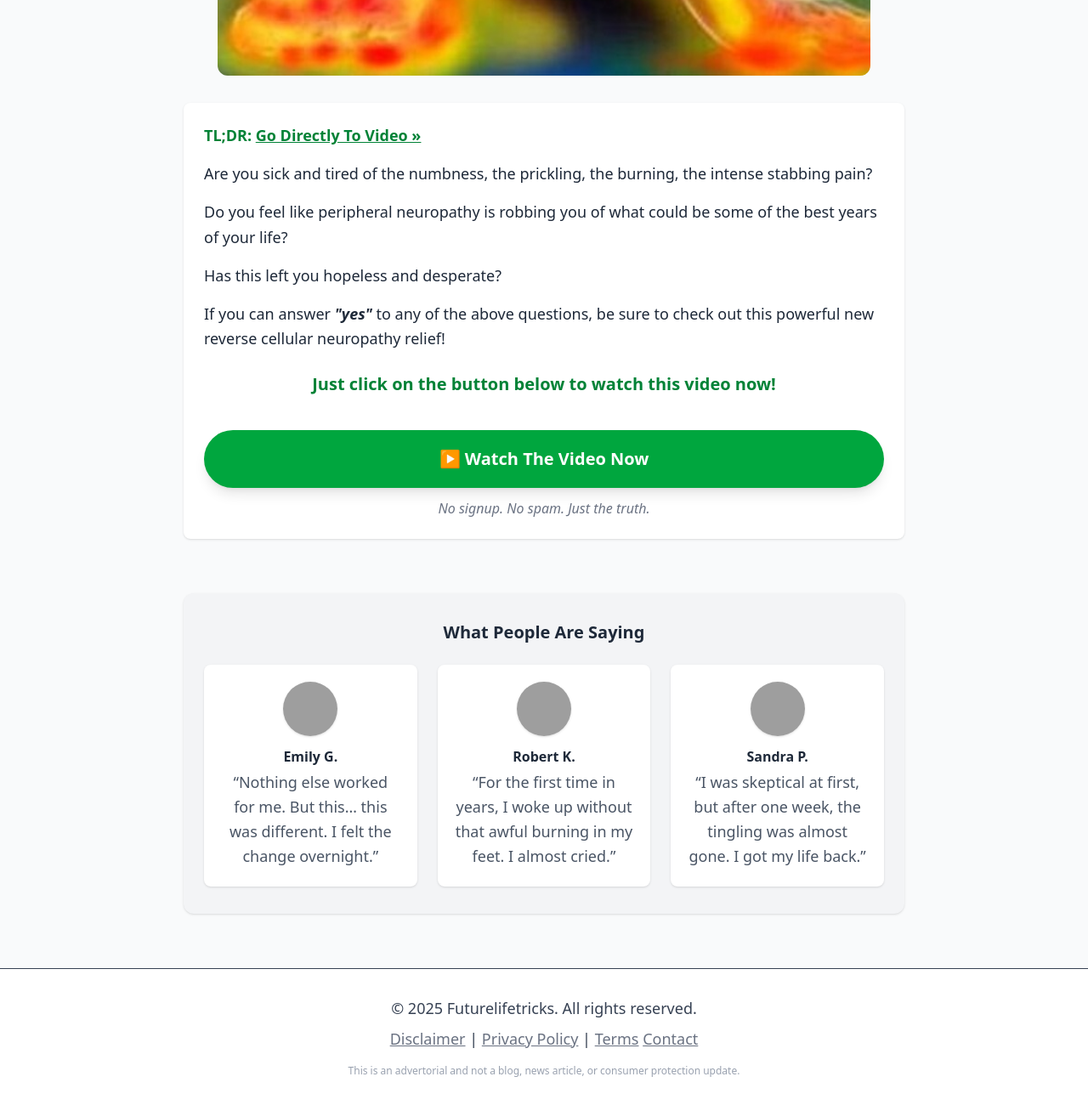
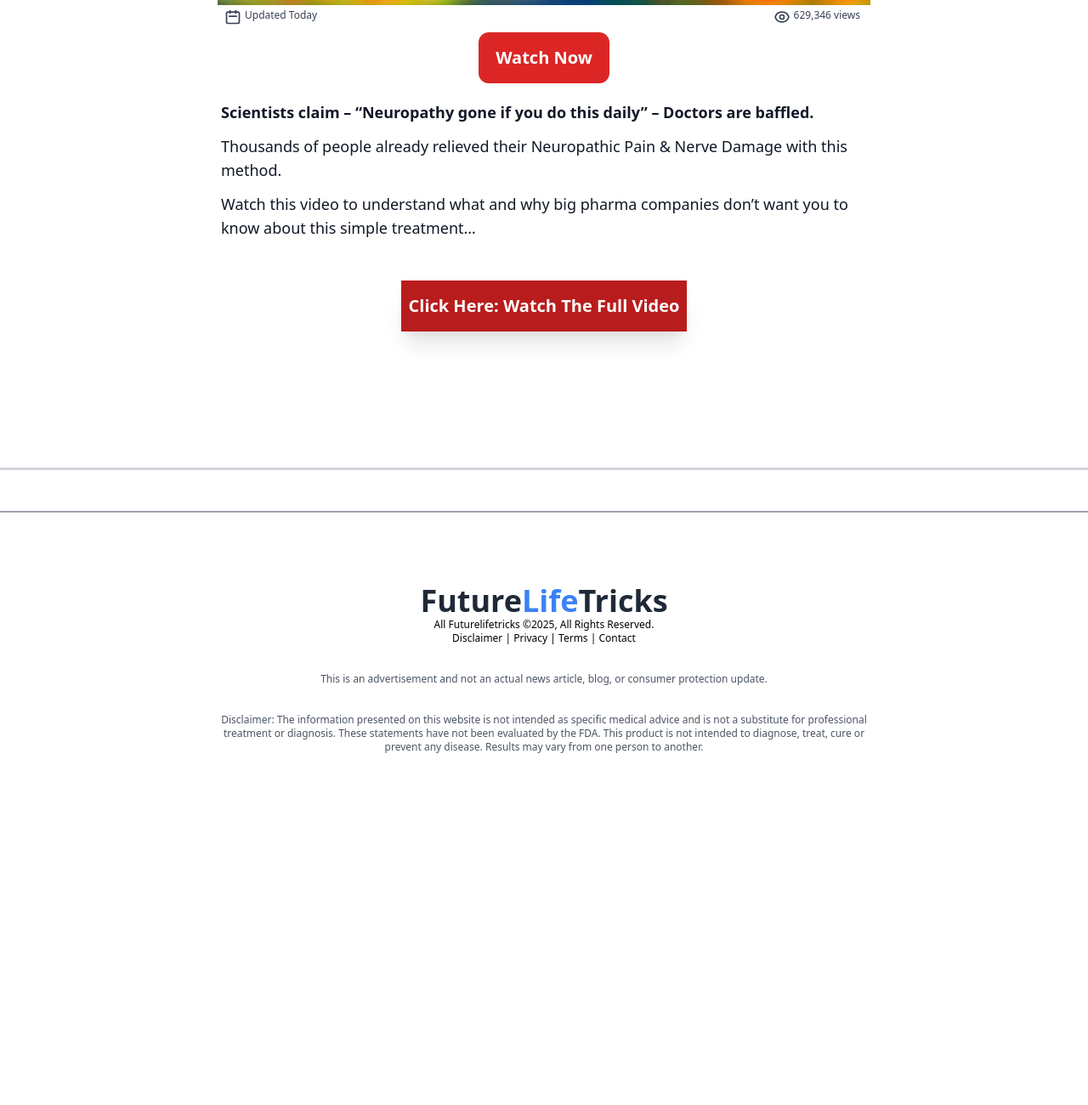
Before and after one commit to burunator/futurelifetricks.com, a website: page nerve-support/indexxxxx.html in a window 1280 px wide. Shown: the part 716-2016 px from the top of the page at 85% size. After the commit the page ends 1703 px from the top, so only its background shows below. Drawn offline with nearby package versions, Linux system fonts and the light colour scheme; grey boxes are pictures that could not be loaded.

Commit message:
np2 lander og

```diff
--- a/nerve-support/indexxxxx.html
+++ b/nerve-support/indexxxxx.html
@@ -4,10 +4,16 @@
 <head>
     <meta charset="UTF-8" />
     <meta name="viewport" content="width=device-width, initial-scale=1.0" />
-    <meta name="theme-color" content="#f0fdf4" />
-    <title>Future Life tricks | Natural Nerve Pain Neuropathy Breakthrough</title>
-    <meta name="description" content="Discover a natural nightly method that helps with mucus, breathing, and sleep." />
-    <link href="/src/output.css" rel="stylesheet" />
+    <title>Futurelifetricks | How To Handle Neuropathy</title>
+    <meta name="author" content="Neuropathy Research News" />
+
+
+    <meta name="description" content="" />
+    <meta property="og:image:width" content="200">
+    <meta property="og:image:height" content="200">
+    <link href="https://unpkg.com/tailwindcss@^1.0/dist/tailwind.min.css" rel="stylesheet" />
+
+
 
     <script>
         window.clickmagick_cmc = {
@@ -21,176 +27,202 @@
     </script>
     <script src='//cdn.clkmc.com/cmc.js'></script>
 
-    <!-- Preload Hero Image -->
-    <link rel="preload" as="image" href="/img/npfootplay_412.webp" type="image/webp" fetchpriority="high" />
+
 </head>
 
-<body class="bg-gray-50 text-gray-900 font-sans antialiased">
-    <!-- Header Section -->
-    <!-- <header
-        class="max-w-screen-xl mx-auto px-4 sm:px-6 py-4 flex flex-col sm:flex-row sm:justify-between sm:items-center gap-2 sm:gap-4">
-        <a href="#" class="flex justify-center sm:justify-start">
-            <img src="img/logo.webp" alt="Brand Logo" class="h-10 w-auto" width="160" height="40" />
-        </a>
-        <div class="text-xs sm:text-lg
- text-green-700 bg-green-100 px-3 py-1 rounded-full font-medium text-center sm:text-left">
-            Backed by research & real stories
-        </div>
-    </header> -->
-
-    <!-- Divider -->
-    <div class="h-[2px] bg-green-500 mb-4 sm:mb-6"></div>
-
-    <!-- Main Content -->
-    <main class="max-w-4xl mx-auto px-4 sm:px-6 text-center">
-        <!-- Headline -->
-
-        <section
-            class="bg-green-100 text-gray-700 text-xs sm:text-sm font-medium py-2 sm:py-3 px-4 sm:px-6 text-center border-b border-gray-200">
-            <p>
-                Trusted by 67,000+ people • Based on expert insights • 100% natural method
-            </p>
-        </section>
-        <h1 class="text-4xl sm:text-5xl font-extrabold leading-tight mb-4">
-            <span class="text-blue-600">Neurologist:</span> Shockingly Obvious Method <span
-                class="text-red-500">Relieves Nerve Pain</span> Immediately -
-            Try
-            Tonight
-        </h1>
-        <p class="text-lg sm:text-xl text-red-600 font-semibold leading-relaxed mb-6">
-            The simple nerve relief method Big Pharma hopes you’ll never find out about.
-        </p>
-
-        <!-- Hero Image mit Link -->
-        <div class="flex justify-center mb-6 sm:mb-8">
-            <a href="https://mweblynix.com/7740/134/210/?subid=[cmc_vid]" id="cta-button"
-                class="w-full max-w-screen-md aspect-[785/492]" aria-label="Watch the video">
-                <picture>
 
 
-                    <!-- WebP Desktop/Tablet -->
-                    <source srcset="/img/npfootplay.jpeg" media="(min-width: 768px)" type="image/webp" />
-                    <!-- WebP Mobile (kleinere Datei) -->
-                    <source srcset="/img/npfootplay_41.webp" media="(max-width: 767px)" type="image/webp" />
 
-                    <!-- Fallback (PNG/JPG) -->
-                    <img src="/img/npfootplay_41.webp" alt="Nerve pain hero"
-                        class="w-full h-full rounded-xl object-cover" width="785" height="492" fetchpriority="high"
-                        decoding="async" sizes="(max-width: 767px) 100vw, 785px" />
-                </picture>
+
+<body class="mb-20 bg-white">
+    <div class="flex max-w-screen-xl mx-auto">
+        <div class="w-full mx-4 my-2 ">
+
+
+            <h1 class="text-4xl font-bold text-center text-gray-800 logo-font">
+                Future<span class="text-blue-500">Life</span>Tricks
+            </h1>
+
+
+        </div>
+
+
+    </div>
+
+
+
+
+    <div class="w-full h-px bg-blue-400 shadow-xl"></div>
+    <div class="w-full h-px mb-2 bg-blue-400 shadow-xl sm:mb-4"></div>
+    <div class="max-w-screen-md m-auto mb-40 bg-white rounded-lg">
+        <div class="text-xs font-light text-gray-500 ">
+            <div class="text-gray-700 ">
+
+
+                <h1
+                    class="mx-3 mb-3 text-2xl font-semibold leading-none text-center text-gray-900 sm:text-left sm:font-extrabold md:text-4xl">
+                    Neurologist: Shockingly Obvious Treatment Relieves Nerve Pain Immediately - Try Tonight</h1>
+                <div class="flex mb-1 font-bold text-gray-600 text-normal sm:text-sm">
+
+                    <img class="w-6 h-6 ml-1 rounded-full sm:w-8 sm:h-8" src="/img/james.png" alt="Author" width="100%">
+                    <p class="pt-1 ml-1 text-xs sm:text-base ">by
+                    <p class="pt-1 pl-1 text-xs font-bold sm:text-base "><a class="text-blue-700">Michael D. Fine</a>
+                        <br>
+                </div>
+
+
+
+
+
+                <div class="mx-auto ">
+                    <a href="https://mwebryza.com/7740/6043/59/?subid=[cmc_vid]" id="cta-button"> <img class="w-full "
+                            src="/img/npfootplay.jpeg" />
                     </a>
                 </div>
 
 
-        <!-- Short Copy Section -->
-        <section
-            class="bg-white font-medium rounded-lg shadow p-5 sm:p-6 text-left text-base sm:text-lg leading-relaxed text-gray-800">
-            <p class="mb-4 font-semibold text-green-700">TL;DR:
-                <a href="https://mweblynix.com/7740/134/210/?subid=[cmc_vid]" id="cta-button"
-                    class="underline hover:text-green-800 transition">Go Directly To Video &raquo;</a>
-            </p>
-
-            <p class="mb-4">Are you sick and tired of the numbness, the prickling, the burning, the intense stabbing
-                pain?</p>
-
-            <p class="mb-4">Do you feel like peripheral neuropathy is robbing you of what could be some of the best
-                years of your life?</p>
-
-            <p class="mb-4">Has this left you hopeless and desperate?</p>
-
-            <p class="mb-4">If you can answer <span class="font-semibold italic">"yes"</span> to any of the above
-                questions, be sure to check out this powerful new reverse cellular neuropathy relief!</p>
-
-            <p class="font-semibold mt-6 text-center text-lg sm:text-xl text-green-700">
-                Just click on the button below to watch this video now!
-            </p>
+                <div class="flex justify-end mr-6 font-medium text-gray-800">
 
 
 
-            <!-- Optimierter CTA Block -->
-            <div class="mt-10 text-center">
-                <a href="https://mweblynix.com/7740/134/210/?subid=[cmc_vid]" id="cta-button"
-                    class="block w-full sm:w-auto bg-green-600 hover:bg-green-700 text-white text-xl font-semibold py-5 px-8 rounded-full shadow-lg transition-all duration-300 ease-in-out text-center">
-                    ▶ Watch The Video Now
-                </a>
-                <p class="mt-3 text-sm sm:text-base text-gray-500 italic">
-                    No signup. No spam. Just the truth.
-                </p>
                 </div>
 
+                <div class="flex justify-between mx-3 mt-1 ml-2 text-xs font-normal sm:font-light md:text-base">
 
-        </section>
+                    <p class="flex mb-1 sm:text-xs">
+                        <!-- Calendar Icon -->
+                        <svg xmlns="http://www.w3.org/2000/svg" class="mr-1 w-4 h-4 md:w-5 md:h-5" fill="none"
+                            viewBox="0 0 24 24" stroke="currentColor">
+                            <path stroke-linecap="round" stroke-linejoin="round" stroke-width="2" d="M8 7V3m8 4V3m-9 8h10M5 21h14a2 2 0 002-2V7a2 2 0 00-2-2H5a2 2 0 00-2
+            2v12a2 2 0 002 2z" />
+                        </svg>
+                        Updated Today
+                    </p>
 
-        <div class="mt-12 sm:mt-16"></div>
-
-        <section class="bg-gray-100 mt-12 py-8 px-4 sm:px-6 rounded-xl shadow-sm">
-            <h2 class="text-center text-lg sm:text-xl font-semibold text-gray-800 mb-6">
-                What People Are Saying
-            </h2>
-
-            <div class="grid grid-cols-1 sm:grid-cols-3 gap-6">
-                <!-- Testimonial 1 -->
-                <div class="bg-white p-5 rounded-lg shadow text-center flex flex-col items-center">
-                    <img src="https://randomuser.me/api/portraits/women/69.jpg" alt="Emily G."
-                        class="w-16 h-16 rounded-full mb-3 shadow-sm" loading="lazy" />
-                    <p class="font-semibold text-gray-800 mb-1">Emily G.</p>
-                    <p class="text-gray-600 text-base sm:text-lg leading-relaxed">
-                        “Nothing else worked for me. But this… this was different. I felt the change overnight.”
-                    </p>
+                    <div class="flex sm:text-xs">
+                        <!-- Eye Icon -->
+                        <svg xmlns="http://www.w3.org/2000/svg" class="mr-1 w-4 h-4 md:w-5 md:h-5" fill="none"
+                            viewBox="0 0 24 24" stroke="currentColor">
+                            <path stroke-linecap="round" stroke-linejoin="round" stroke-width="2"
+                                d="M15 12a3 3 0 11-6 0 3 3 0 016 0z" />
+                            <path stroke-linecap="round" stroke-linejoin="round" stroke-width="2" d="M2.458 12C3.732 7.943 7.523 5
+            12 5c4.477 0 8.268 2.943
+            9.542 7-1.274 4.057-5.065 7-9.542
+            7-4.477 0-8.268-2.943-9.542-7z" />
+                        </svg>
+                        629,346 views
                     </div>
 
-                <!-- Testimonial 2 -->
-                <div class="bg-white p-5 rounded-lg shadow text-center flex flex-col items-center">
-                    <img src="https://randomuser.me/api/portraits/men/24.jpg" alt="Robert K."
-                        class="w-16 h-16 rounded-full mb-3 shadow-sm" loading="lazy" />
-                    <p class="font-semibold text-gray-800 mb-1">Robert K.</p>
-                    <p class="text-gray-600 text-base sm:text-lg leading-relaxed">
-                        “For the first time in years, I woke up without that awful burning in my feet. I almost cried.”
-                    </p>
                 </div>
-
-                <!-- Testimonial 3 -->
-                <div class="bg-white p-5 rounded-lg shadow text-center flex flex-col items-center">
-                    <img src="https://randomuser.me/api/portraits/women/37.jpg" alt="Sandra P."
-                        class="w-16 h-16 rounded-full mb-3 shadow-sm" loading="lazy" />
-                    <p class="font-semibold text-gray-800 mb-1">Sandra P.</p>
-                    <p class="text-gray-600 text-base sm:text-lg leading-relaxed">
-                        “I was skeptical at first, but after one week, the tingling was almost gone. I got my life
-                        back.”
-                    </p>
-                </div>
-            </div>
-        </section>
 
 
 
 
-    </main>
 
-    <!-- Optional in Tailwind -->
-    <div class="fixed bottom-0 inset-x-0 z-50 bg-white border-t border-gray-200 shadow-md sm:hidden">
-        <a id="cta-button" href="https://mweblynix.com/7740/134/210/?subid=[cmc_vid]"
-            class="block w-full text-center py-4 text-lg font-bold text-white bg-green-600 hover:bg-green-700">
-            ▶ Watch Now – See the Solution
+                <div class="mb-10 bg-white rounded-lg ">
+                    <div
+                        class="max-w-screen-md px-3 py-1 pb-2 mx-1 text-base font-medium leading-normal text-gray-900 bg-white sm:font-normal sm:text-lg sm:px-0 ">
+                        <a href="https://mwebryza.com/7740/6043/59/?subid=[cmc_vid]" id="cta-button"
+                            class="italic font-bold text-blue-700 underline"></a>
+
+                        <div class="flex items-center justify-center mb-5">
+                            <a href="https://mwebryza.com/7740/6043/59/?subid=[cmc_vid]" id="cta-button">
+                                <button
+                                    class="flex justify-between px-5 py-4 text-xl font-bold text-white bg-red-600 rounded-xl hover:bg-red-700">
+                                    Watch Now
+                                </button>
                             </a>
                         </div>
 
-    <!-- Footer -->
-    <footer class="bg-white text-gray-700 text-xs  sm:text-lg
- mt-16 border-t">
-        <div class="max-w-screen-md mx-auto px-4 sm:px-6 py-8 text-center">
-            <p class="mb-2">&copy; 2025 Futurelifetricks. All rights reserved.</p>
-            <p class="mb-2">
-                <a href="/footer/disclaimer.html" class="underline text-gray-500">Disclaimer</a> |
-                <a href="/footer/privacy-policy.html" class="underline text-gray-500">Privacy Policy</a> |
-                <a href="/footer/terms-of-service.html" class="underline text-gray-500">Terms</a>
-                <a href="/footer/terms-of-service.html" class="underline text-gray-500">Contact</a>
+
+                        <p class="mb-3 font-semibold"> Scientists claim – “Neuropathy gone if you do this daily” –
+                            Doctors are
+                            baffled.
                         </p>
-            <p class="text-gray-400 mt-4 text-[11px] sm:text-xs">
-                This is an advertorial and not a blog, news article, or consumer protection update.
+                        <p class="mb-3"> Thousands of people already relieved their Neuropathic Pain & Nerve Damage with
+                            this method.
                         </p>
+                        <p> Watch this video to understand what and why big pharma companies don’t want you to know
+                            about
+                            this simple treatment…</p>
+
+
+                    </div>
+                </div>
+            </div>
+        </div>
+        <div class="px-6 mb-2 sm:mx-48">
+            <a class="flex justify-center max-w-screen-md py-4 mx-auto text-2xl font-semibold text-white bg-red-700 shadow-xl sm:text-xl"
+                href="https://mwebryza.com/7740/6043/59/?subid=[cmc_vid]" id="cta-button">Click Here: Watch The Full
+                Video</a>
+        </div>
+
+
+
+    </div>
+
+
+    <hr class="border-b-2 border-gray-300" />
+
+
+</body>
+<footer>
+
+
+
+
+
+    <br />
+    <br />
+
+    <div class="h-px bg-gray-400"></div>
+    <div class="h-px mb-16 bg-gray-400"></div>
+
+
+
+
+    <div class="p-5 px-5 text-xs font-light text-black bg-white " id="footer">
+        <div class="flex justify-center">
+
+
+            <h1 class="text-4xl font-bold text-center text-gray-800 logo-font">
+                Future<span class="text-blue-500">Life</span>Tricks
+            </h1>
+
+
+        </div>
+
+
+
+
+
+        <p style="text-align: center !important;"><span>All
+                Futurelifetricks &copy;2025, All Rights
+                Reserved.</p>
+
+        <p style="text-align: center !important;"><span><a class="font-normal" href="/footer/disclaimer.html"
+                    target="_blank">Disclaimer</a> | <a class="font-normal" href="/footer/privacy-policy.html"
+                    target="_blank">Privacy</a> | <a class="font-normal" href="/footer/terms-of-service.html"
+                    target="_blank">Terms</a> | <a class="font-normal" href="/footer/contact.html"
+                    target="_blank">Contact</a></span></p>
+
+
+
+        <p class="mt-8 text-xs font-thin text-center text-gray-600">This is an advertisement and not an actual news
+            article,
+            blog, or
+            consumer protection update.</p>
+
+        <p class="max-w-screen-md mx-auto mt-8 text-xs font-thin text-center text-gray-600">Disclaimer: The
+            information
+            presented on this website is not intended as specific medical advice and is not a substitute for
+            professional
+            treatment or diagnosis. These statements have not been evaluated by the FDA. This product is not
+            intended to
+            diagnose, treat, cure or prevent any disease. Results may vary from one person to another.</p>
+
+    </div>
     </div>
 </footer>
-</body>
 
 </html>
```
Lines whose indentation alone changed are shown as unchanged.
